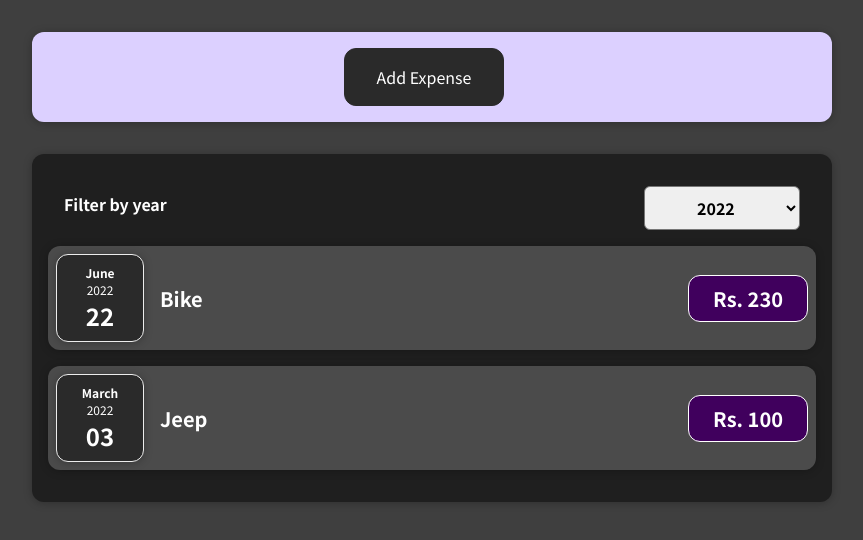
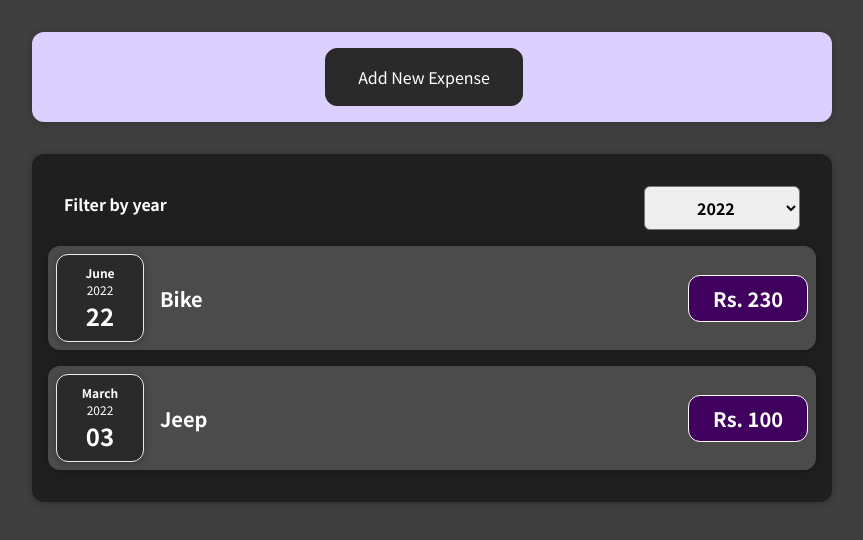
Before and after one commit to tamannasingla/react-basic-app, a React (Create React App) app: page / in a window 1280 px wide. Shown: the top 540 px of the page, without its empty margins (208-1071 px from the left). Built offline with nearby package versions, Linux system fonts and the light colour scheme.

Commit message:
created separate functions for closing and opening form

```diff
--- a/src/components/AddExpense/AddExpense.js
+++ b/src/components/AddExpense/AddExpense.js
@@ -5,19 +5,20 @@ import "./AddExpense.css";
 const AddExpense = (props) => {
   const [formModel, setFormModel] = useState(false);
 
-  const formHandler = (open) => {
-    setFormModel(open);
+  const openForm = () => {
+    setFormModel(true);
+  };
+
+  const closeForm = () => {
+    setFormModel(false);
   };
 
   return (
     <div className="new-expense">
       {formModel ? (
-        <ExpenseForm
-          onSaveExpense={props.onAddExpense}
-          onFormStateChange={formHandler}
-        />
+        <ExpenseForm onSaveExpense={props.onAddExpense} onCancel={closeForm} />
       ) : (
-        <button onClick={() => formHandler(true)}>Add Expense</button>
+        <button onClick={openForm}>Add New Expense</button>
       )}
     </div>
   );
--- a/src/components/ExpenseForm/ExpenseForm.js
+++ b/src/components/ExpenseForm/ExpenseForm.js
@@ -43,7 +43,7 @@ const ExpenseForm = (props) => {
     };
 
     props.onSaveExpense(expenseData);
-    props.onFormStateChange(false);
+    props.onCancel();
 
     setTitle("");
     setAmount("");
@@ -86,7 +86,7 @@ const ExpenseForm = (props) => {
         </div>
       </div>
       <div className="new-expense__actions">
-        <button onClick={() => props.onFormStateChange(false)}>Cancel</button>
+        <button onClick={() => props.onCancel}>Cancel</button>
         <button type="submit">Add Expense</button>
       </div>
     </form>
```
